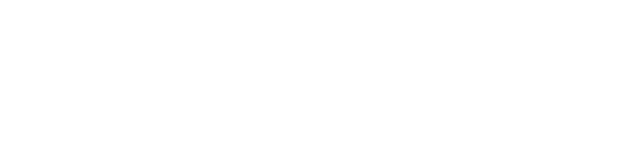
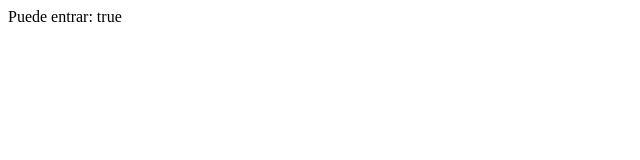
Before and after one commit to mariafernandagordilloll555/Actividad10, a plain HTML site: page logico.html in a window 1280 px wide. Shown: the whole page, without its empty margins (0-640 px from the left). Drawn offline with Linux system fonts and the light colour scheme.

Commit message:
cambios logico

```diff
--- a/logico.html
+++ b/logico.html
@@ -18,6 +18,8 @@ let puedeSalir = esAdulto || tienePermiso;
 console.log("¿Puede entrar?", puedeEntrar);
 console.log("¿Puede salir?", puedeSalir);
 
+document.write("Puede entrar: ", puedeEntrar,"<br>");
+
     </script>
 </body>
 </html>
```
